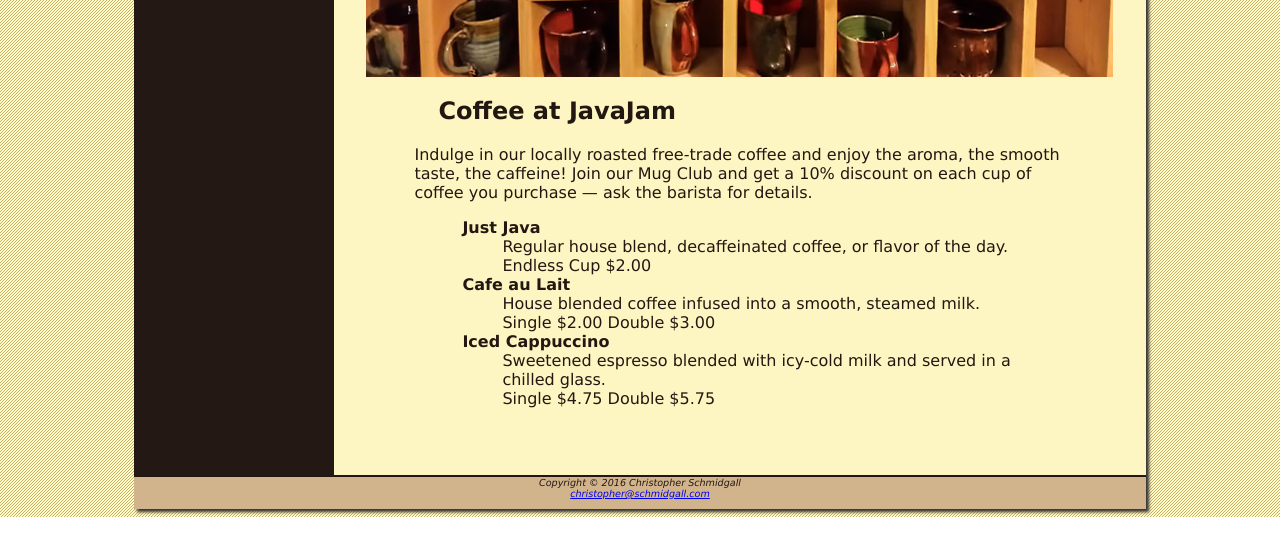
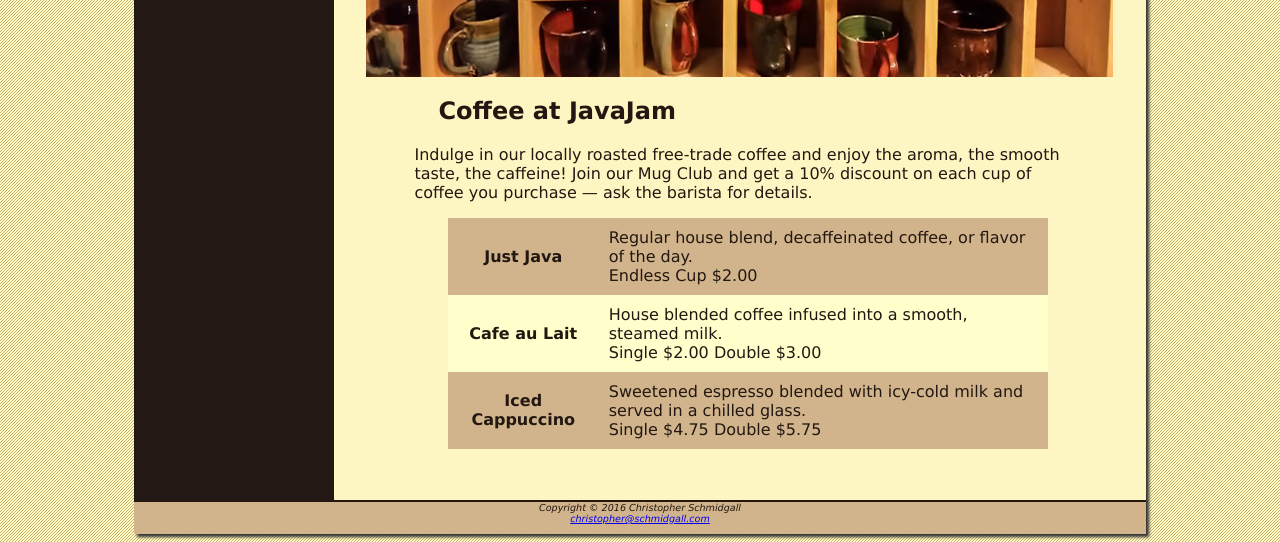
Before and after one commit to cschmidgall/JavaJam-Coffee-House, a plain HTML site: page menu.html in a window 1280 px wide. Shown: the part 355-897 px from the top of the page. Before the commit the page ends 872 px from the top, so only its background shows below. Drawn offline with Linux system fonts and the light colour scheme.

Commit message:
changes in ch8

```diff
--- a/javajam.css
+++ b/javajam.css
@@ -54,6 +54,14 @@ footer {
 	padding-bottom: 10px;
 	border-top: 2px solid #221811;
 }
+table {
+	margin: auto;
+	width: 90%;
+	border-spacing: 0;
+	background-color: #ffffcc;
+}
+td, th { padding: 10px; }
+tr:nth-of-type(odd) { background-color: #d2b48c; }
 #wrapper {
 	background-color: #231814;
 	margin: auto;
--- a/menu.html
+++ b/menu.html
@@ -33,20 +33,26 @@
 			and get a 10% discount on each cup of coffee you purchase &mdash;
 			ask the barista for details.</p>
 			<div>
-			<dl>
-				<dt><strong>Just Java</strong></dt>
-				<dd>Regular house blend, decaffeinated coffee, or
-				flavor of the day.<br>
-				Endless Cup $2.00</dd>
-				<dt><strong>Cafe au Lait</strong></dt>
-				<dd>House blended coffee infused into a smooth,
-				steamed milk.<br>
-				Single $2.00 Double $3.00</dd>
-				<dt><strong>Iced Cappuccino</strong></dt>
-				<dd>Sweetened espresso blended with icy-cold milk
-				and served in a chilled glass.<br>
-				Single $4.75 Double $5.75</dd>
-			</dl><br>
+			<table>
+				<tr>
+					<th>Just Java</th>
+					<td>Regular house blend, decaffeinated coffee, or
+					flavor of the day.<br>
+					Endless Cup $2.00</td>
+				</tr>
+				<tr>
+					<th>Cafe au Lait</th>
+					<td>House blended coffee infused into a smooth,
+					steamed milk.<br>
+					Single $2.00 Double $3.00</td>
+				</tr>
+				<tr>
+					<th>Iced Cappuccino</th>
+					<td>Sweetened espresso blended with icy-cold milk
+					and served in a chilled glass.<br>
+					Single $4.75 Double $5.75</td>
+				</tr>
+				</table><br>
 			</div>
 		</main>
 		<footer>
```
